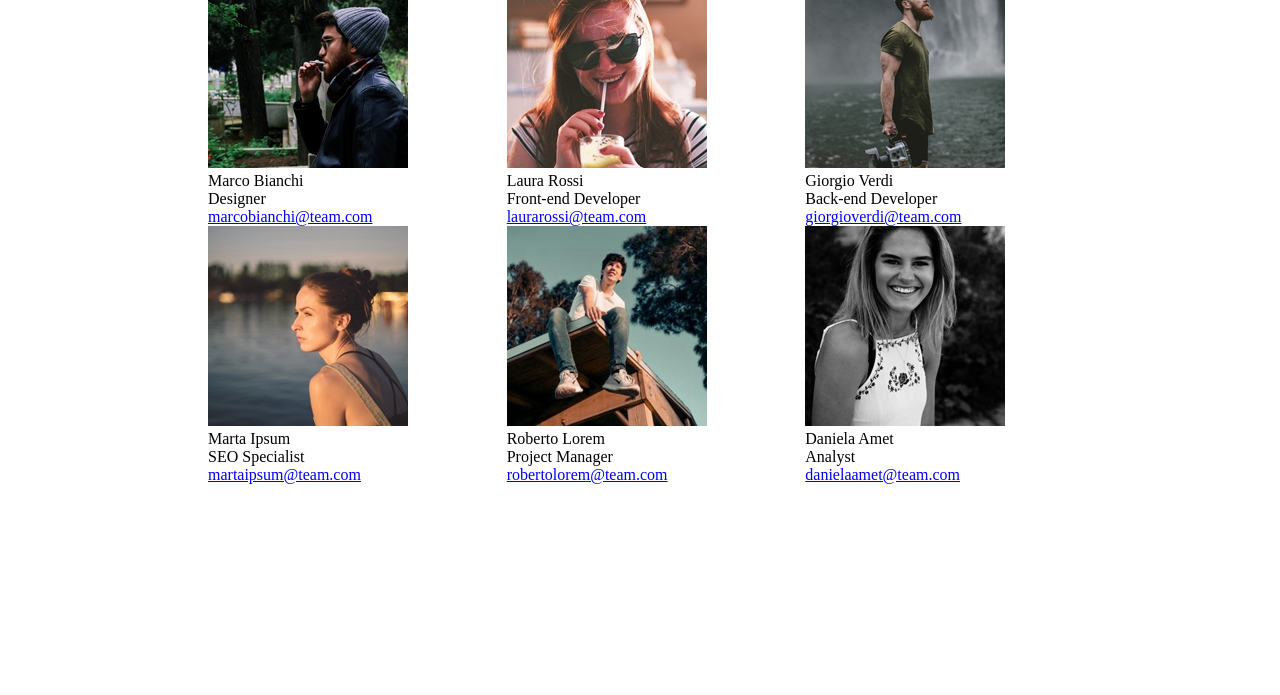
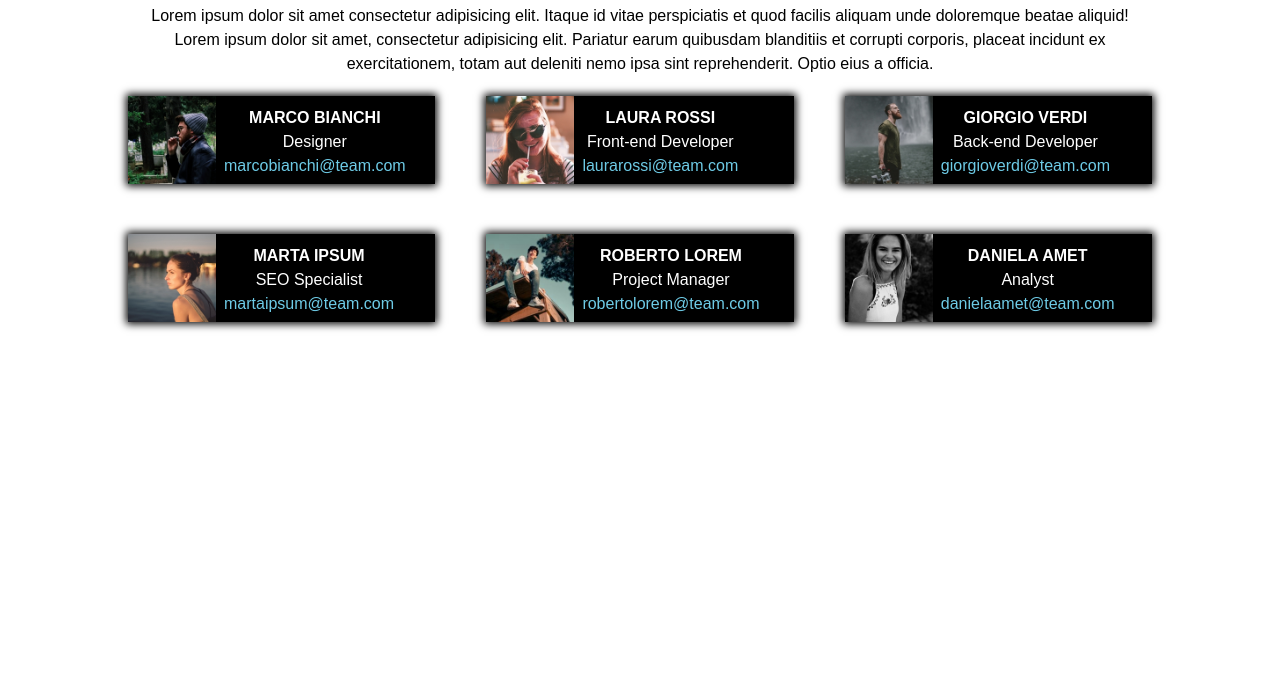
Before and after one commit to Matteogatto94/html-css-float-cards, a plain HTML site: page index.html in a window 1280 px wide. Shown: the part 105-800 px from the top of the page. Drawn offline with Linux system fonts and the light colour scheme; a web font is replaced by a local one.

Commit message:
final commit

```diff
--- a/assets/style.css
+++ b/assets/style.css
@@ -5,8 +5,9 @@
 }
 
 .container {
-    width: 70%;
     margin: auto;
+    margin-top: 2rem;
+    width: 80%;
 }
 
 .clearfix::after {
@@ -15,12 +16,92 @@
     clear: both;
 }
 
-img {
-    max-width: 100%;
-}
-
 .col_4 {
     width: calc(100% / 3);
     float: left;
-    padding: 0 1rem;
+
 }
+
+body {
+    margin: auto;
+    font-family: 'Comfortaa', cursive;
+}
+
+header {
+    margin-top: 50px;
+    text-align: center;
+}
+h1 {
+    color: #E53170;
+    font-family: 'Fredoka One', cursive;
+
+}
+
+#site_main > div {
+    width: 80%;
+    margin: auto;
+    text-align: center;
+    margin-top: 20px;
+    font-family: 'Electrolize', sans-serif;
+}
+
+
+.container > p {
+    text-align: center;
+    margin-bottom: 2rem;
+}
+
+
+.row {
+    margin: auto;
+    width: 100%;
+    margin-bottom: 50px;
+}
+
+
+.card {
+    background-color: black;
+    box-shadow: 0px 0px 8px 2px #000000;
+    width: 90%;
+    font-size: 1rem;
+
+}
+
+.card > img {
+    max-width: 100%;
+    width: 6rem;
+    float: left;
+    padding-right: 0.5rem;
+}
+
+.info {
+    float:left;
+    margin-top: 0.6rem;
+
+}
+.title, .work {
+    color: white;
+}
+div > p {
+    line-height: 1.5rem;
+}
+.title {
+    font-size: 1rem;
+}
+
+.work {
+    font-size: 1rem;
+}
+
+.mail {
+    font-size: 1rem;
+    color: #6ECBE6;
+    ;
+}
+.center {
+    margin:auto;
+}
+
+.right {
+    float: right;
+}
--- a/index.html
+++ b/index.html
@@ -4,101 +4,103 @@
     <meta charset="UTF-8">
     <meta http-equiv="X-UA-Compatible" content="IE=edge">
     <meta name="viewport" content="width=device-width, initial-scale=1.0">
+    <link rel="stylesheet" href="./assets/style.css">
     <title>Floating Cards</title>
-    <link rel="stylesheet" href="./assets/style.css">
+    <link rel="preconnect" href="https://fonts.googleapis.com">
+    <link rel="preconnect" href="https://fonts.gstatic.com" crossorigin>
+    <link href="https://fonts.googleapis.com/css2?family=Fredoka+One&display=swap" rel="stylesheet">
+    <link rel="preconnect" href="https://fonts.googleapis.com">
+    <link rel="preconnect" href="https://fonts.gstatic.com" crossorigin>
+    <link href="https://fonts.googleapis.com/css2?family=Electrolize&display=swap" rel="stylesheet">
 </head>
 <body>
-
     <header id="site_header">
         <h1>Meet Our Team</h1>
     </header>
+    <!--/header-->
 
     <main id="site_main">
         <div>
-            <p>Lorem ipsum dolor sit amet consectetur adipisicing elit. Expedita quasi aliquam nam dolorem blanditiis ut repudiandae unde ea, hic maiores mollitia commodi cupiditate dicta velit dolor illum libero autem. Quo.</p>
+            <p>Lorem ipsum dolor sit amet consectetur adipisicing elit. Itaque id vitae perspiciatis et quod facilis aliquam unde doloremque beatae aliquid! Lorem ipsum dolor sit amet, consectetur adipisicing elit. Pariatur earum quibusdam blanditiis et corrupti corporis, placeat incidunt ex exercitationem, totam aut deleniti nemo ipsa sint reprehenderit. Optio eius a officia.
+            </p>
         </div>
         <div class="container clearfix">
         <div class="row clearfix">
-
         <div class="col_4">
         <div class="card left clearfix">
             <img src="./assets/img/male1.png" alt="Foto di Marco">
+        <div class="info">
+            <p class="title"><strong>MARCO BIANCHI</strong></p>
+            <p class="work">Designer</p>
+            <p class="mail">marcobianchi@team.com</p>
         </div>
-        <div class="info">
-            <p class="name">Marco Bianchi</p>
-            <p class="work">Designer</p>
-            <a href="https://www.google.com">marcobianchi@team.com</a>
         </div>
-
         </div>
 
         <div class="col_4">
         <div class="card center clearfix">
             <img src="./assets/img/female1.png" alt="Foto di Laura">
+        <div class="info">
+            <p class="title"><strong>LAURA ROSSI</strong></p>
+            <p class="work">Front-end Developer</p>
+            <p class="mail">laurarossi@team.com</p>
         </div>
-        <div class="info">
-            <p class="name">Laura Rossi</p>
-            <p class="work">Front-end Developer</p>
-            <a href="https://www.google.com">laurarossi@team.com</a>
+        </div>
         </div>
 
+        <div class="col_4 ">
+        <div class="card right clearfix">
+            <img src="./assets/img/male2.png" alt="Foto di Giorgio">
+        <div class="info">
+            <p class="title"><strong>GIORGIO VERDI</strong></p>
+            <p class="work">Back-end Developer</p>
+            <p class="mail">giorgioverdi@team.com</p>
+        </div>
+        </div>
+        </div>
         </div>
 
-        <div class="col_4">
-        <div class="card right clearfix">
-            <img src="./assets/img/male2.png" alt="Foto di Giorgio">
-        </div>
-        <div class="info">
-            <p class="name">Giorgio Verdi</p>
-            <p class="work">Back-end Developer</p>
-            <a href="https://www.google.com">giorgioverdi@team.com</a>
-        </div>
-
-        </div>
-
+        <div class="row clearfix">
         <div class="col_4">
         <div class="card left clearfix">
             <img src="./assets/img/female2.png" alt="Foto di Marta">
+        <div class="info">
+            <p class="title"><strong>MARTA IPSUM</strong></p>
+            <p class="work">SEO Specialist</p>
+            <p class="mail">martaipsum@team.com</p>
         </div>
-        <div class="info">
-            <p class="name">Marta Ipsum</p>
-            <p class="work">SEO Specialist</p>
-            <a href="https://www.google.com">martaipsum@team.com</a>
         </div>
-
         </div>
 
         <div class="col_4">
         <div class="card center clearfix">
             <img src="./assets/img/male3.png" alt="Foto di Roberto">
+        <div class="info">
+            <p class="title"><strong>ROBERTO LOREM</strong></p>
+            <p class="work">Project Manager</p>
+            <p class="mail">robertolorem@team.com</p>
         </div>
-        <div class="info">
-            <p class="name">Roberto Lorem</p>
-            <p class="work">Project Manager</p>
-            <a href="https://www.google.com">robertolorem@team.com</a>
+        </div>
         </div>
 
+        <div class="col_4 ">
+        <div class="card right clearfix">
+            <img src="./assets/img/female3.png" alt="Foto di Daniela">
+        <div class="info">
+            <p class="title"><strong>DANIELA AMET</strong></p>
+            <p class="work">Analyst</p>
+            <p class="mail">danielaamet@team.com</p>
+        </div>
+        </div>
+        </div>
+        </div>
         </div>
 
-        <div class="col_4">
-        <div class="card right clearfix">
-            <img src="./assets/img/female3.png" alt="Foto di Daniela">
-        </div>
-        <div class="info">
-            <p class="name">Daniela Amet</p>
-            <p class="work">Analyst</p>
-            <a href="https://www.google.com">danielaamet@team.com</a>
-        </div>
+    </main>
 
-        </div>
-
-        </div>
-        </div>
-    </main>
 
     <footer id="site_footer">
 
     </footer>
-
 </body>
 </html>
```
